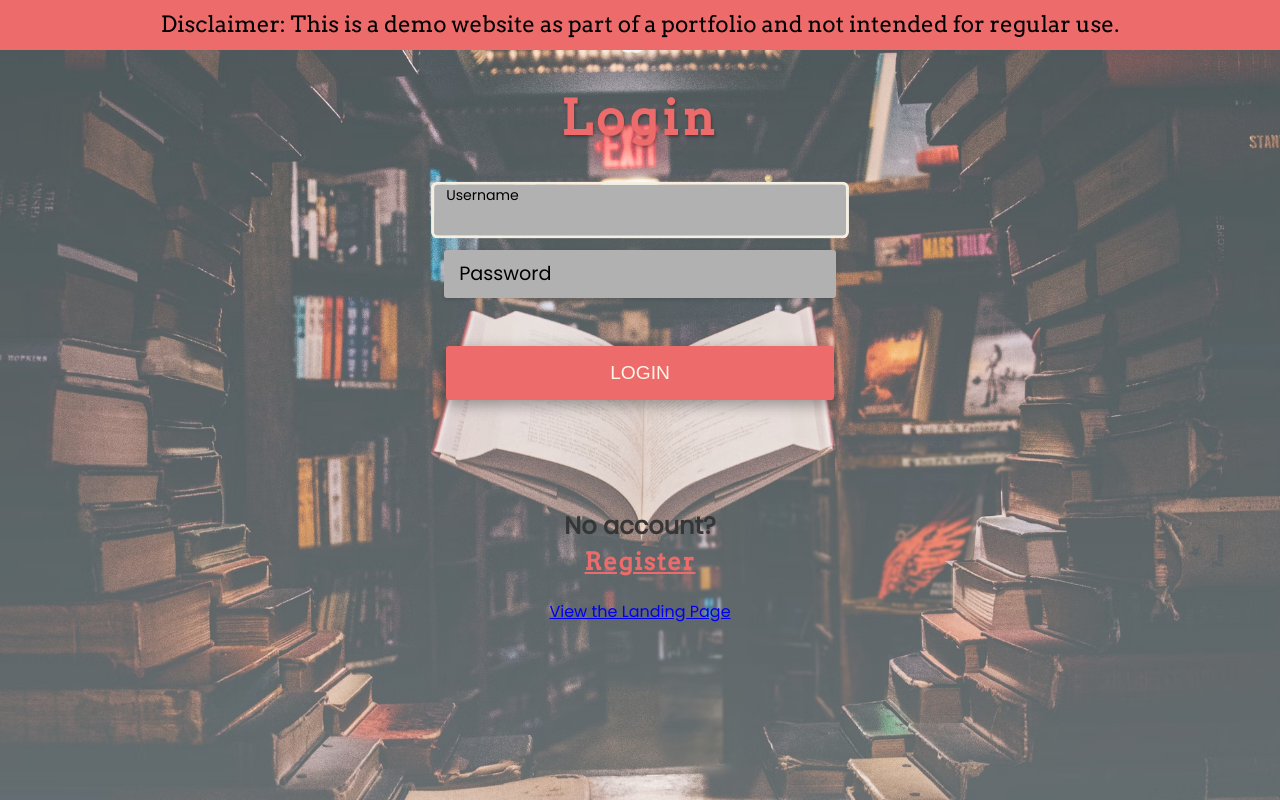
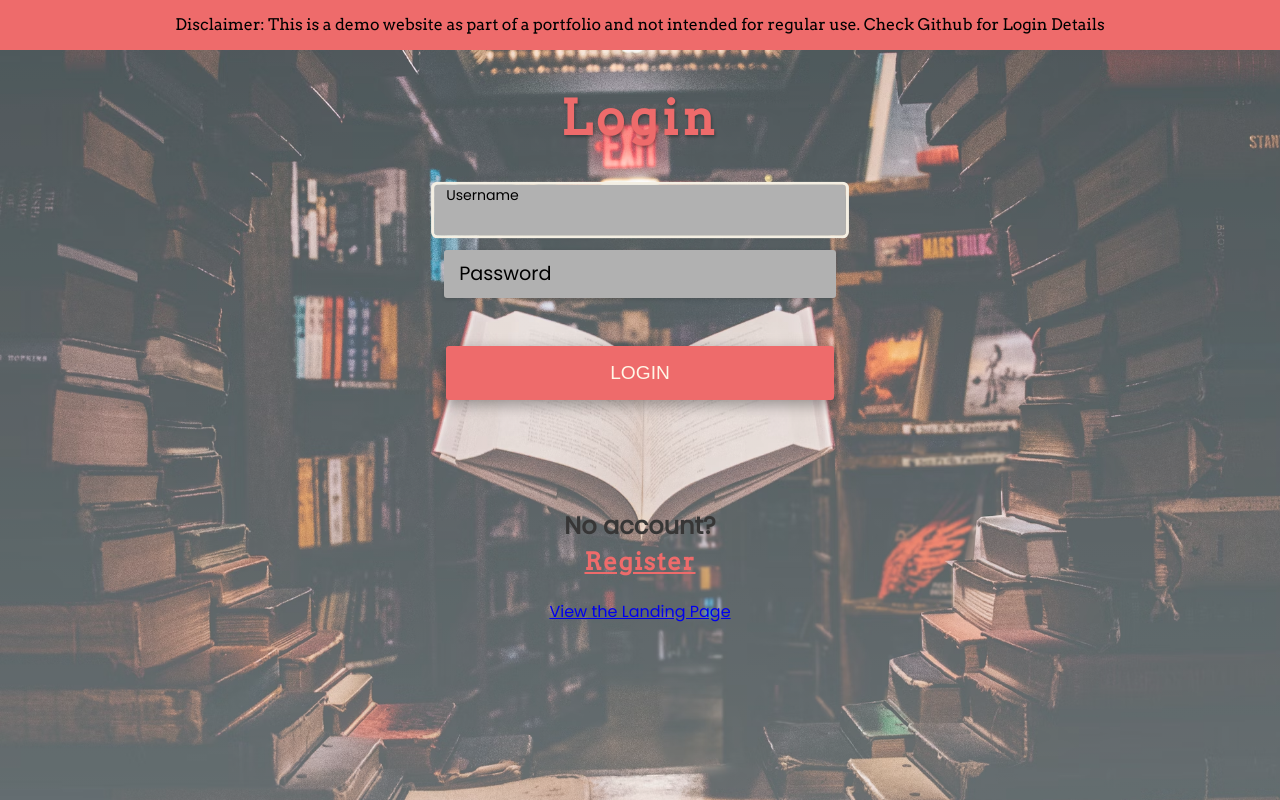
Before and after one commit to b-wall/Write-Off, a Django app: page /login/ in a window 1280 px wide. Run offline with Django 4.2, Linux system fonts and the light colour scheme.

Commit message:
Add to README, alter disclaimer text, edit disclaimer font size

```diff
--- a/writeoff/static/styles.css
+++ b/writeoff/static/styles.css
@@ -26,7 +26,7 @@ body {
   width: 100%;
   height: 50px;
   background-color: #ee6b6b;
-  font-size: 1.4rem;
+  font-size: 1rem;
   font-family: "Arvo", serif;
   display: flex;
   align-items: center;
--- a/writeoff/templates/login.html
+++ b/writeoff/templates/login.html
@@ -20,7 +20,7 @@
 
 <body>
     <div class="login-container">
-        <div class="message">Disclaimer: This is a demo website as part of a portfolio and not intended for regular use.</div>
+        <div class="message">Disclaimer: This is a demo website as part of a portfolio and not intended for regular use. Check Github for Login Details</div>
         {% if message %}
         <div class="message">{{ message }}</div>
         {% endif %}
```
Also changed, not shown: README.md.
